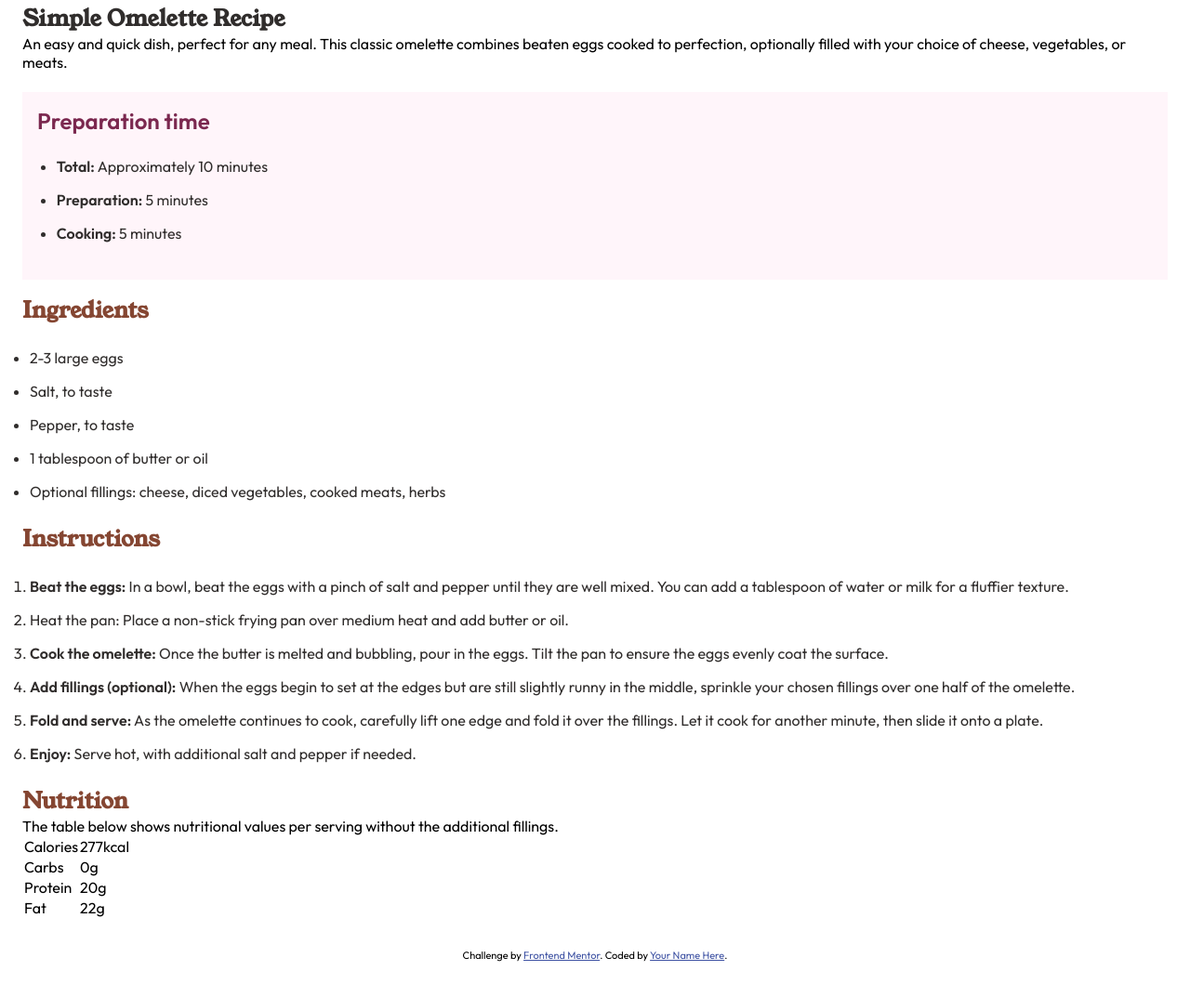
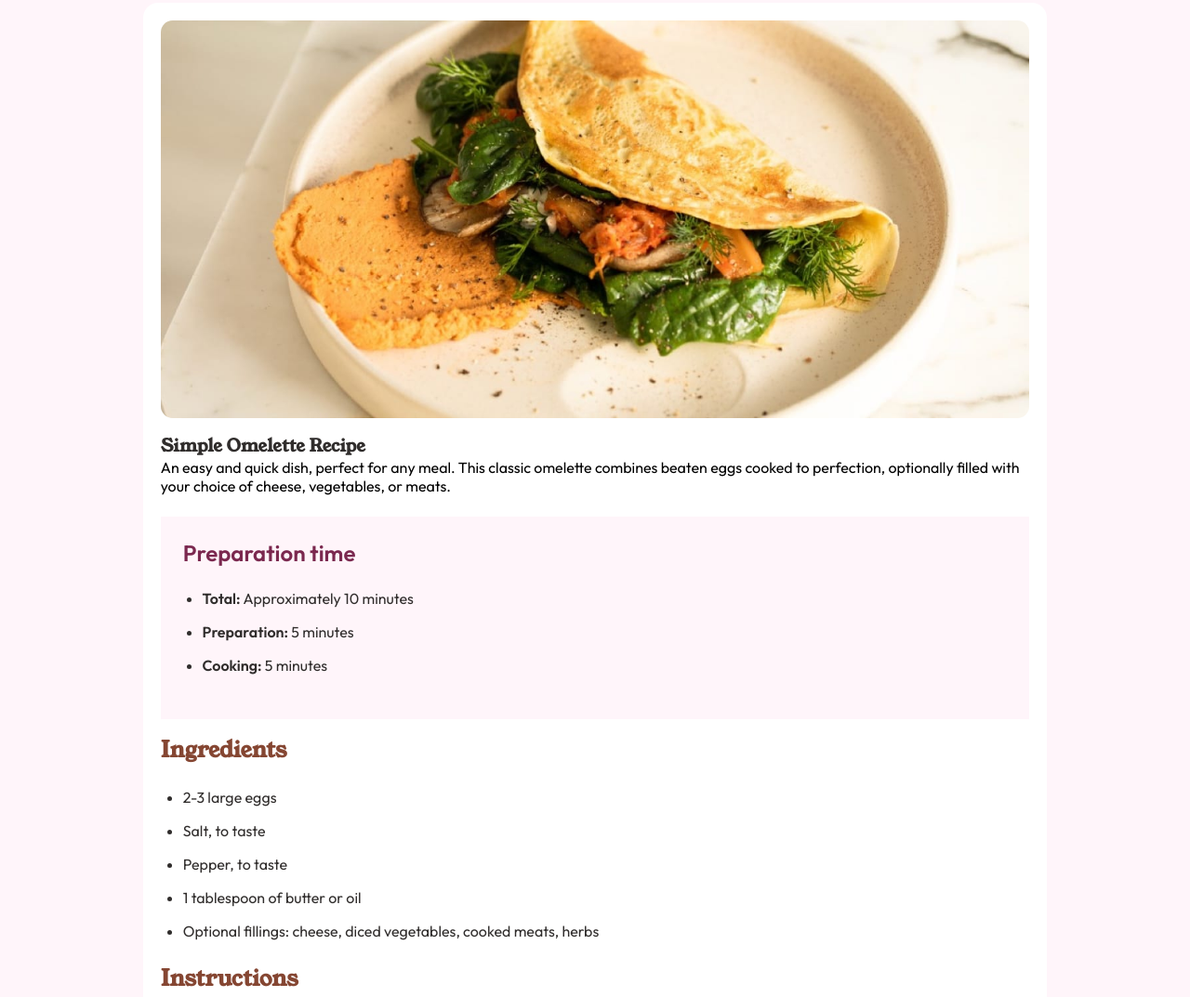
Before and after one commit to furqan7m3-ops/recipe-page-main-html-css, a plain HTML site: page index.html in a window 1280 px wide. Shown: the part 29-1102 px from the top of the page at 93% size. Before the commit the page ends 1064 px from the top, so only its background shows below. Drawn offline with Linux system fonts and the light colour scheme.

Commit message:
Added media queries and adjust some styling

```diff
--- a/CSS/style.css
+++ b/CSS/style.css
@@ -21,8 +21,17 @@ body{
     font-family: var(--text-font);
 }
 
+
+.recipe-img{
+    max-width: 100%;
+    height: auto;
+    object-fit: cover;
+    border-radius: 0.8rem;
+    margin-bottom: 0.8rem;
+}
+
 .recipe-article{
-    padding:2rem 1.5rem;
+    padding:1.2rem;
 }
 
 .recipe-description{
@@ -31,7 +40,7 @@ body{
 
 .recipe-section--prep{
      background-color: var(--bg-color);
-     padding:1rem;
+     padding:1.5rem;
      margin-bottom: 1rem;
 }
 
@@ -61,11 +70,13 @@ body{
 
 .section-list{
     padding:0.5rem;
+    margin-left: 1rem;
 }
 
 .section-list-item{
     color: var(--text-color-dark);
     margin-block: 1rem;
+    max-width: 90%;
 }
 
 .section-list-item > span{
@@ -73,5 +84,25 @@ body{
 }
 
 
-.attribution { font-size: 11px; text-align: center; }
+
+.footer{
+    margin-top:1rem;
+}
+
+.attribution { font-size: 0.8rem; text-align: center; }
 .attribution a { color: hsl(228, 45%, 44%); }
+
+
+@media screen and (min-width: 768px) {
+    body{
+        background-color: var(--bg-color);
+        padding:2rem;
+    }
+
+    .recipe-article{
+        max-width: 80%;
+        background-color: white;
+        margin-inline: auto;
+        border-radius: 1rem;
+    }
+}
--- a/index.html
+++ b/index.html
@@ -18,6 +18,12 @@
 
   <main class="main">
     <article class="recipe-article">
+      <section class="article-img-container">
+        <img class="recipe-img" src="assets/images/image-omelette.jpeg" alt="recipe-image">
+      </section>
+
+      <section class="article-body">
+
         <h1 class="recipe-title">Simple Omelette Recipe</h1>
         <p class="recipe-description">
           An easy and quick dish, perfect for any meal. This classic omelette combines beaten eggs cooked
@@ -51,24 +57,29 @@
 
           <ol class="section-list">
             <li class="section-list-item">
-            <span>Beat the eggs:</span> In a bowl, beat the eggs with a pinch of salt and pepper until they are well mixed.
+              <span>Beat the eggs:</span> In a bowl, beat the eggs with a pinch of salt and pepper until they are well
+              mixed.
               You can add a tablespoon of water or milk for a fluffier texture.
             </li>
 
-          <li class="section-list-item">Heat the pan: Place a non-stick frying pan over medium heat and add butter or oil.</li>
+            <li class="section-list-item">Heat the pan: Place a non-stick frying pan over medium heat and add butter or
+              oil.</li>
 
             <li class="section-list-item">
-            <span>Cook the omelette:</span> Once the butter is melted and bubbling, pour in the eggs. Tilt the pan to ensure
+              <span>Cook the omelette:</span> Once the butter is melted and bubbling, pour in the eggs. Tilt the pan to
+              ensure
               the eggs evenly coat the surface.
             </li>
 
             <li class="section-list-item">
-            <span>Add fillings (optional):</span> When the eggs begin to set at the edges but are still slightly runny in the
+              <span>Add fillings (optional):</span> When the eggs begin to set at the edges but are still slightly runny
+              in the
               middle, sprinkle your chosen fillings over one half of the omelette.
             </li>
 
             <li class="section-list-item">
-            <span>Fold and serve:</span> As the omelette continues to cook, carefully lift one edge and fold it over the
+              <span>Fold and serve:</span> As the omelette continues to cook, carefully lift one edge and fold it over
+              the
               fillings. Let it cook for another minute, then slide it onto a plate.
             </li>
             <li class="section-list-item">
@@ -82,7 +93,8 @@
         <section class="recipe-section">
           <h2 class="section-title">Nutrition</h2>
 
-        <p class="section-text">The table below shows nutritional values per serving without the additional fillings.</p>
+          <p class="section-text">The table below shows nutritional values per serving without the additional fillings.
+          </p>
 
           <table class="nutrition-table">
             <tr>
@@ -108,10 +120,11 @@
 
           </table>
         </section>
+      </section>
     </article>
   </main>
 
-  <footer>
+  <footer class="footer">
     <div class="attribution">
       Challenge by <a href="https://www.frontendmentor.io?ref=challenge" target="_blank">Frontend Mentor</a>.
       Coded by <a href="#">Your Name Here</a>.
```
Lines whose indentation alone changed are shown as unchanged.
